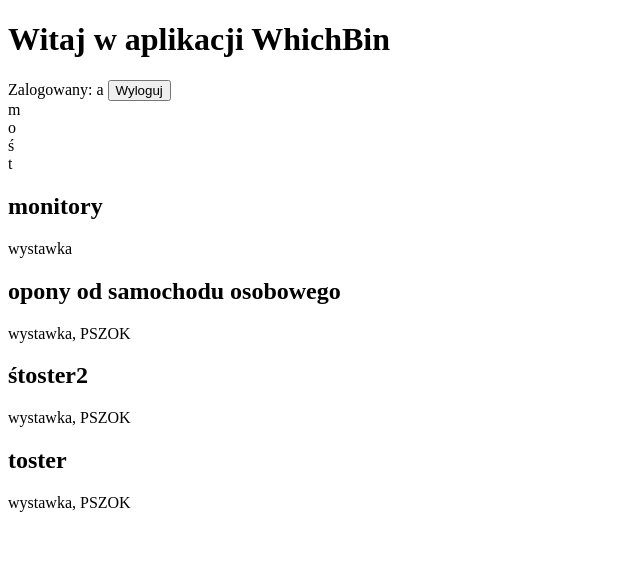
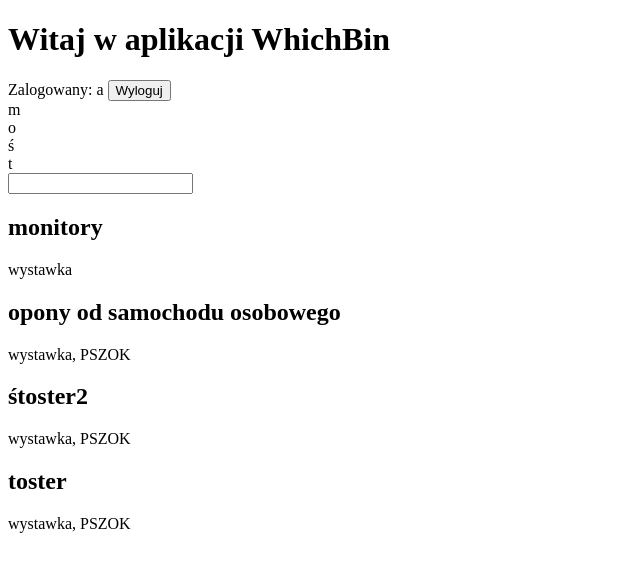
Before and after one commit to worldpres/angular520, an Angular app: page / in a window 1280 px wide. Both pictures are taken after a click on the button "Zaloguj się". Shown: the top 572 px of the page, without its empty margins (0-640 px from the left). Built offline with nearby package versions, Linux system fonts and the light colour scheme.

Commit message:
searchName/searchText

```diff
--- a/src/app/login/show/show.component.html
+++ b/src/app/login/show/show.component.html
@@ -2,7 +2,9 @@
   {{letter}}
 </div>
 
-<div *ngFor="let junk of sortedDatabase">
+<input type="text" [(ngModel)]="searchName">
+
+<div *ngFor="let junk of prepareDatabase(searchName)">
   <h2>{{ junk.name }}</h2>
   <p>{{ junk.place.join(", ") }}</p>
 </div>
--- a/src/app/login/show/show.component.ts
+++ b/src/app/login/show/show.component.ts
@@ -12,7 +12,9 @@
   ngOnInit() {
   }
 
-  public database = [
+  public searchName;
+
+  private database = [
     {
       "name" : "monitory",
       "place" : ["wystawka"],
@@ -31,18 +33,17 @@
     }
   ]
 
-  public sortDatabase(prop, asc=true) {
-    return this.database.sort(function(a, b) {
-      if(asc) return a[prop].localeCompare(b[prop]);
-      else return b[prop].localeCompare(a[prop]);
-      //if(asc) return (a[prop] > b[prop]) ? 1 : ((a[prop] < b[prop]) ? -1 : 0);
-      //else return (b[prop] > a[prop]) ? 1 : ((b[prop] < a[prop]) ? -1 : 0);
+  private prepareDatabase(searchText='', sortProp='name', sortAsc=true) {
+    let data = this.database.sort(function(a, b) {
+      if(sortAsc) return a[sortProp].localeCompare(b[sortProp]);
+      else return b[sortProp].localeCompare(a[sortProp]);
+      //if(asc) return (a[sortProp] > b[sortProp]) ? 1 : ((a[sortProp] < b[sortProp]) ? -1 : 0);
+      //else return (b[sortProp] > a[sortProp]) ? 1 : ((b[sortProp] < a[sortProp]) ? -1 : 0);
     });
+    return data.filter(obj => obj.name.includes(searchText));
   }
 
-  public sortedDatabase = this.sortDatabase('name');
-
-  public alphabet(){
+  private alphabet(){
     let letters = [];
     for (const obj of this.database) {
       if(obj.name) letters.push(obj.name.substr(0,1));
```
